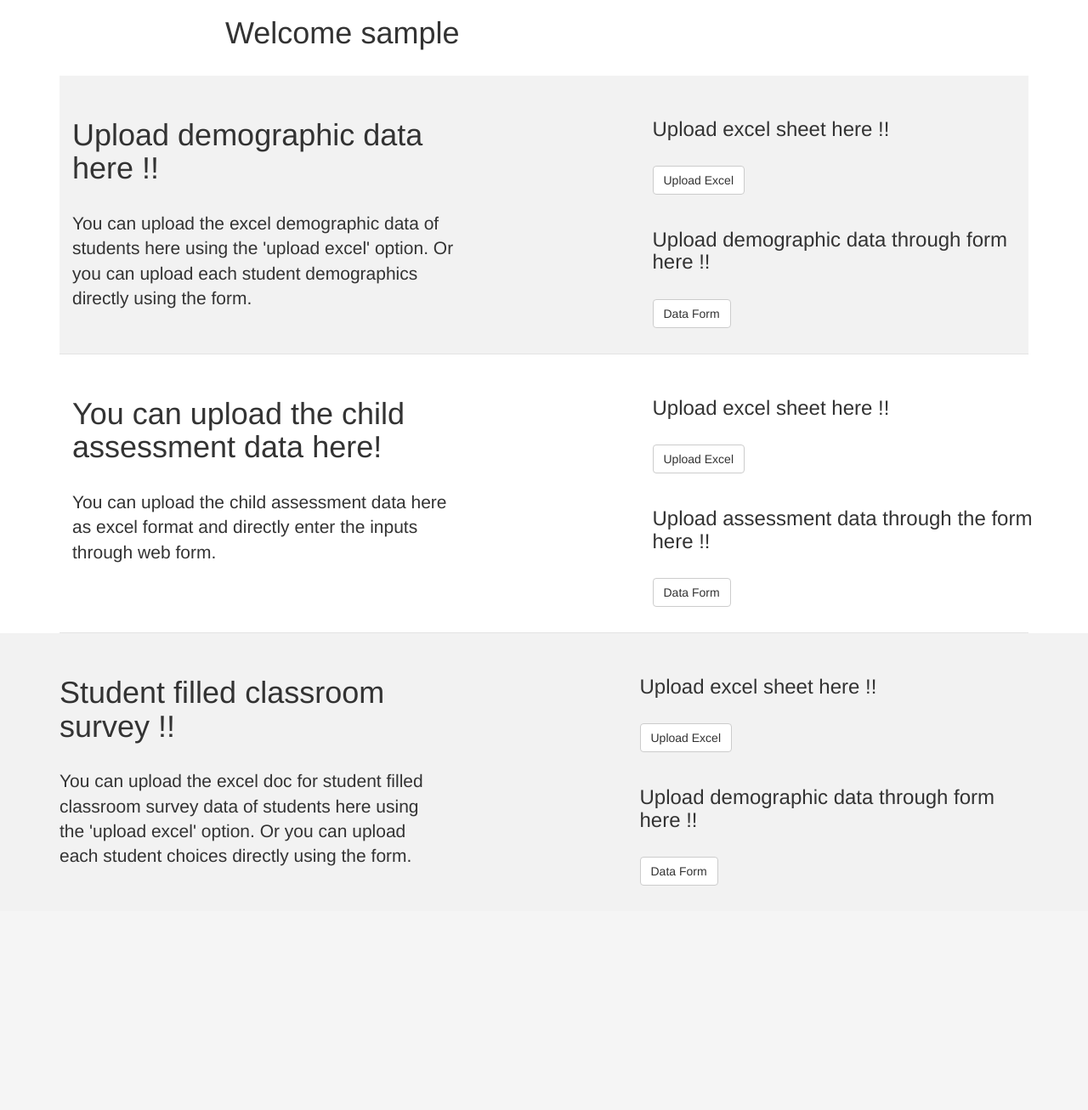
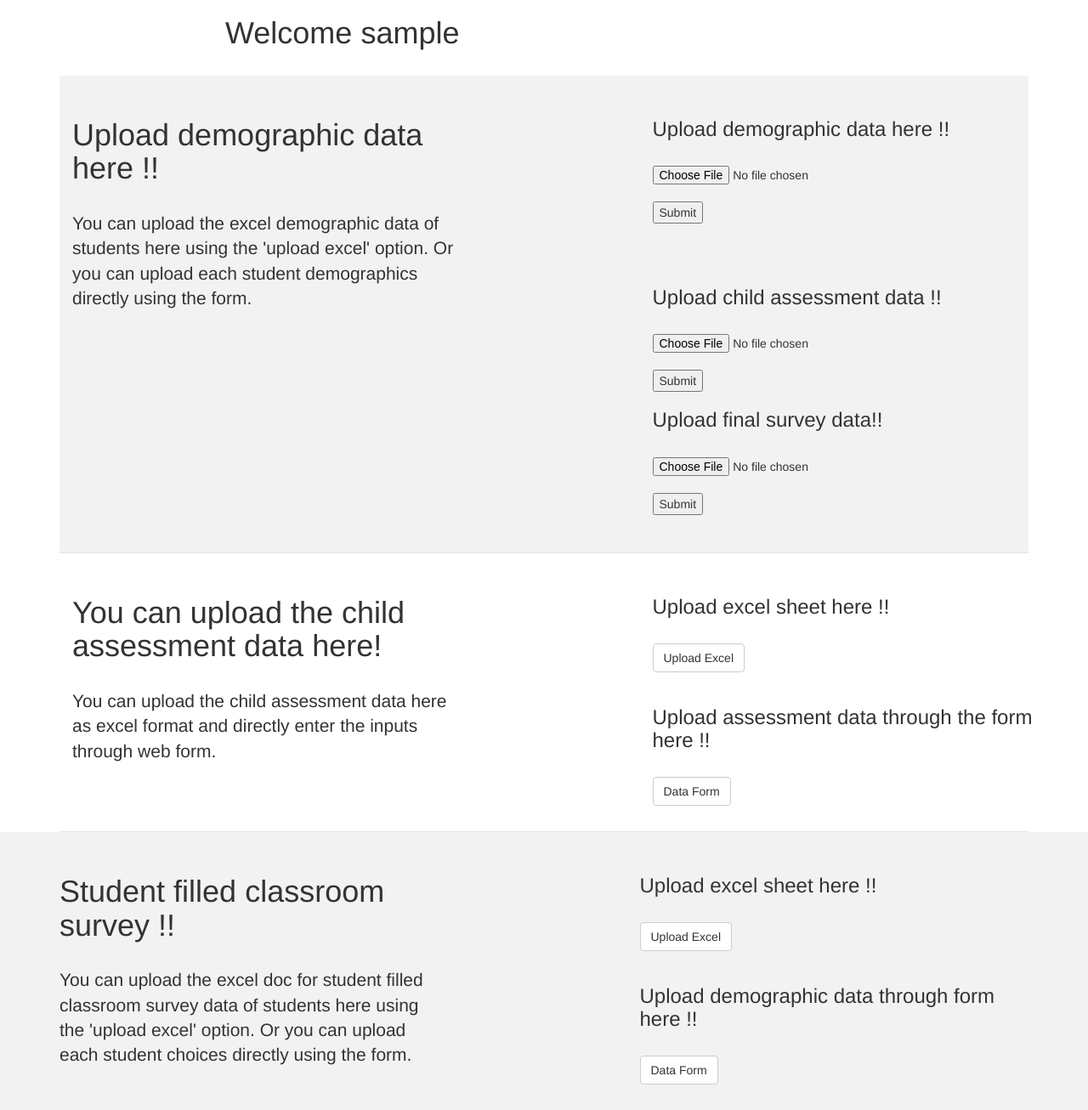
Before and after one commit to Hyderabad2017/team-4, a PHP site: page /home_member.php in a window 1280 px wide. Shown: the part 51-1357 px from the top of the page at 85% size. Before the commit the page ends 1093 px from the top, so only its background shows below. Run offline with PHP 8.4, Linux system fonts and the light colour scheme; the visitor is signed in with stand-in values (Sample User, id 1); some libraries are stand-ins or nearby versions.

Commit message:
changed buttons to forms for integration

```diff
--- a/home_member.php
+++ b/home_member.php
@@ -57,10 +57,24 @@
                 </div>
 
                 <div class="col-lg-5 col-lg-offset-2 col-sm-6">
-                  <h3 class="section-heading">Upload excel sheet here !!</h3>
-                  <button class="btn btn-default" >Upload Excel</button> <br/><br/>
-                  <h3 class="section-heading">Upload demographic data through form here !!</h3>
-                  <button class="btn btn-default" >Data Form</button>
+                  <h3 class="section-heading">Upload demographic data here !!</h3>
+                  <form name="import" method="post" enctype="multipart/form-data" action="demographicbackend.php">
+                  <input type="file" name="file" /><br />
+                  <input type="submit" name="submit" value="Submit" />
+                  </form>
+
+
+                 <br/><br/>
+                  <h3 class="section-heading">Upload child assessment data !!</h3>
+                  <form name="import" method="post" enctype="multipart/form-data" action="childassessmentbackend.php">
+                  <input type="file" name="file" /><br />
+                  <input type="submit" name="submit" value="Submit" />
+                  </form>
+                  <h3 class="section-heading">Upload final survey data!!</h3>
+                  <form name="import" method="post" enctype="multipart/form-data" action="surverybackend.php">
+                  <input type="file" name="file" /><br />
+                  <input type="submit" name="submit" value="Submit" />
+                  </form>
                 </div>
 
             </div>
@@ -117,7 +131,7 @@
 
         </div>
     </div>
-  </div>
+</div>
 
   </body>
 </html>
```
